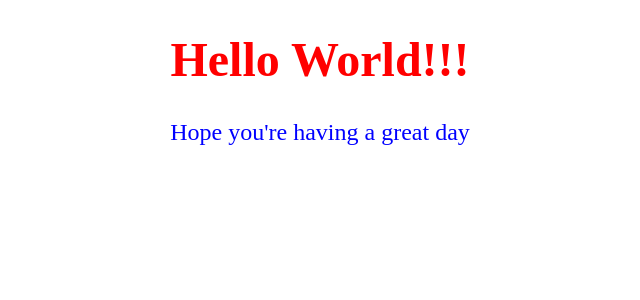
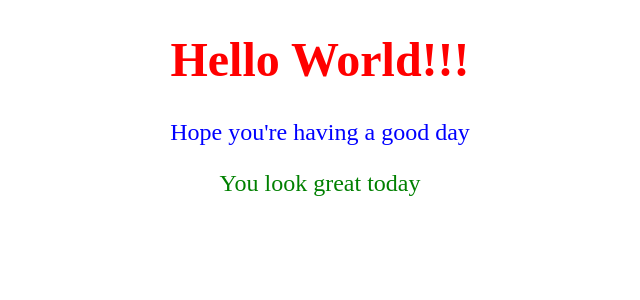
Before and after one commit to Erikote04/Svelte-Tutorial-in-Deep, a Svelte app: page / in a window 1280 px wide. Shown: the top 300 px of the page, without its empty margins (320-960 px from the left). Built offline with nearby package versions, Linux system fonts and the light colour scheme.

Commit message:
Nested components

```diff
--- a/src/App.svelte
+++ b/src/App.svelte
@@ -1,10 +1,12 @@
 <script>
+    import Inner from "./Nested.svelte";
+    export let adjective;
     let word = "World";
-    export let adjective;
 </script>
 
 <h1>Hello {word}!!!</h1>
 <p>Hope you're having a {adjective} day</p>
+<Inner adjective="great" />
 
 <style>
     h1 {
--- /dev/null
+++ b/src/Nested.svelte
@@ -0,0 +1,13 @@
+<script>
+    export let adjective;
+</script>
+
+<p>You look {adjective} today</p>
+
+<style>
+    p {
+        font-size: 1.5rem;
+        text-align: center;
+        color: green;
+    }
+</style>
--- a/src/main.js
+++ b/src/main.js
@@ -3,7 +3,7 @@ import App from "./App.svelte";
 const app = new App({
   target: document.body,
   props: {
-    adjective: "great",
+    adjective: "good",
   },
 });
 
```
